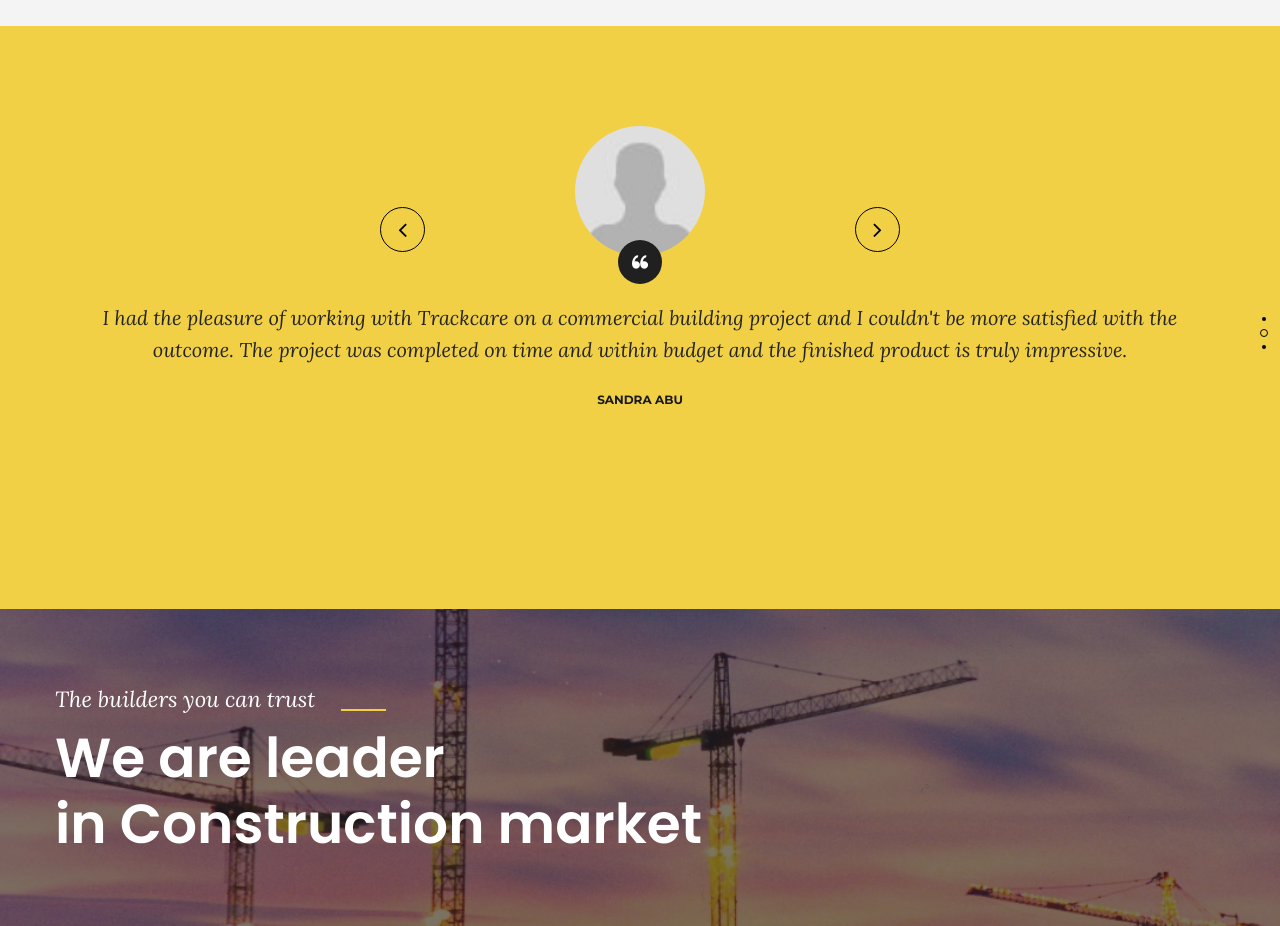
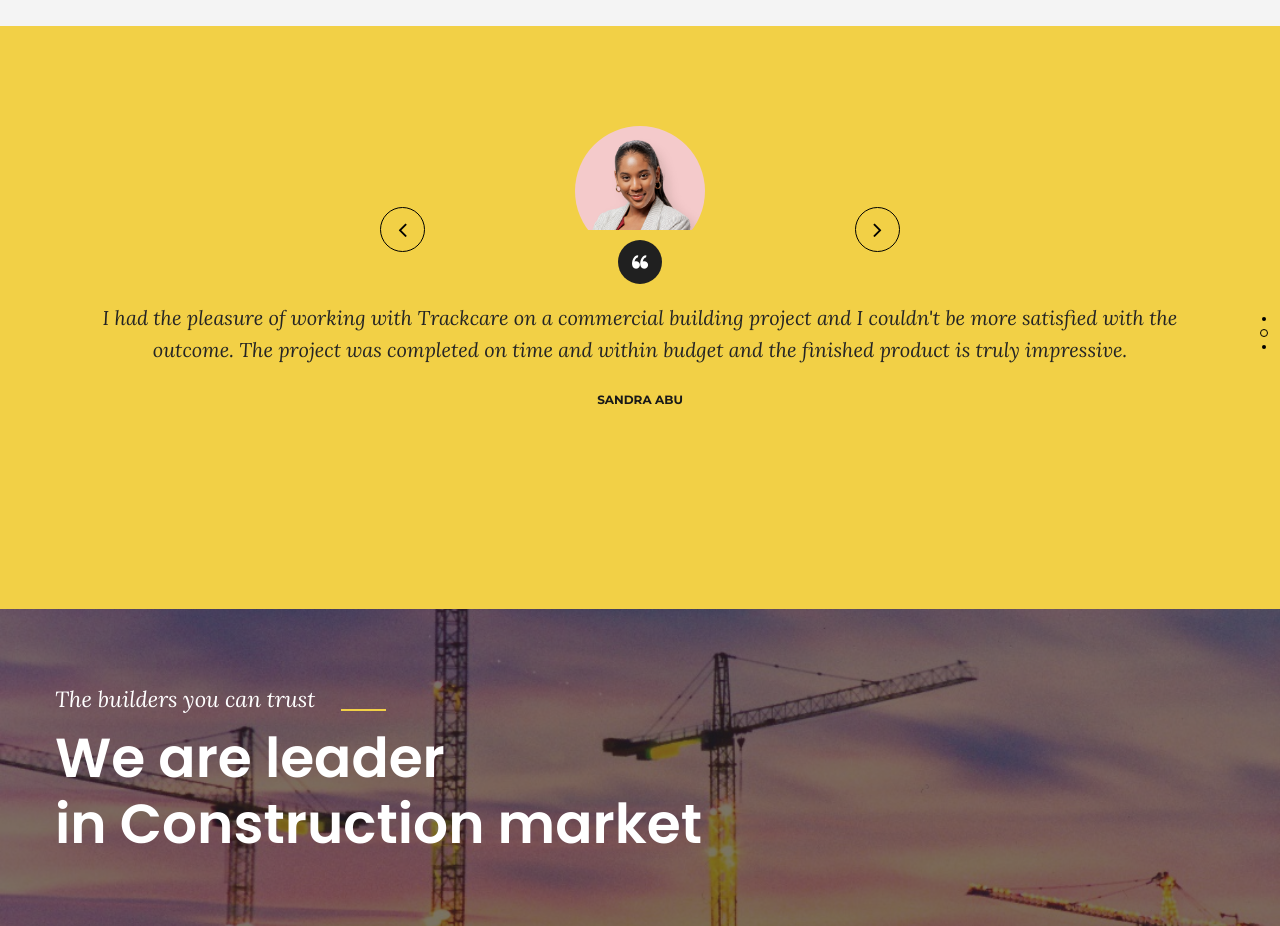
Before and after one commit to Alphadude/trackcare-website, a plain HTML site: page index.html in a window 1280 px wide. Shown: the part 3620-4546 px from the top of the page. Drawn offline with nearby package versions, Linux system fonts and the light colour scheme.

Commit message:
updated testimonial images

```diff
--- a/index.html
+++ b/index.html
@@ -612,7 +612,7 @@
 
                         <div class="upper-box">
                         	<div class="image">
-                            	<img src="images/author.jpg" alt="" />
+                            	<img src="images/man.jpeg" alt="" />
                             </div>
                             <div class="quote-icon">
                             	<span class="icon flaticon-left-quote-1"></span>
@@ -632,7 +632,7 @@
 
                         <div class="upper-box">
                         	<div class="image">
-                            	<img src="images/author.jpg" alt="" />
+                            	<img src="images/woman.jpeg" alt="" />
                             </div>
                             <div class="quote-icon">
                             	<span class="icon flaticon-left-quote-1"></span>
@@ -649,13 +649,13 @@
 
                         <div class="upper-box">
                         	<div class="image">
-                            	<img src="images/author.jpg" alt="" />
+                            	<img src="images/boy.jpeg" alt="" />
                             </div>
                             <div class="quote-icon">
                             	<span class="icon flaticon-left-quote-1"></span>
                             </div>
                         </div>
-                        <div class="text">Proactively envisioned multimedia based expertise and cross-media growth strategies. Seamlessly visualize quality intellectual capital without superior collaboration and idea-sharing. Holistically pontificate installed base portals after maintainable products hereas parallel platforms holisticly predominate.</div>
+                        <div class="text">Communication from the idea part of the project up to the delivry was very fluid and there was alwasy update if there is any new information for me to know about, and that is something i areally admire with the team.</div>
                         <div class="author">Michale Joe</div>
                     </div>
                 </div>
```
Also changed, not shown: images/boy.jpeg (added), images/man.jpeg (added), images/woman.jpeg (added).
